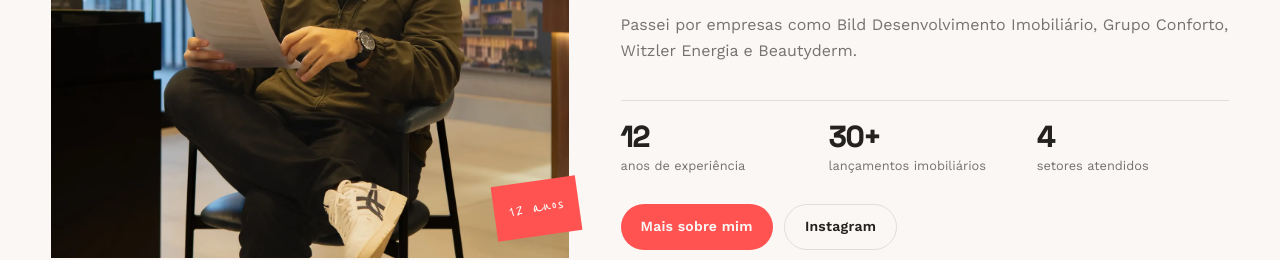
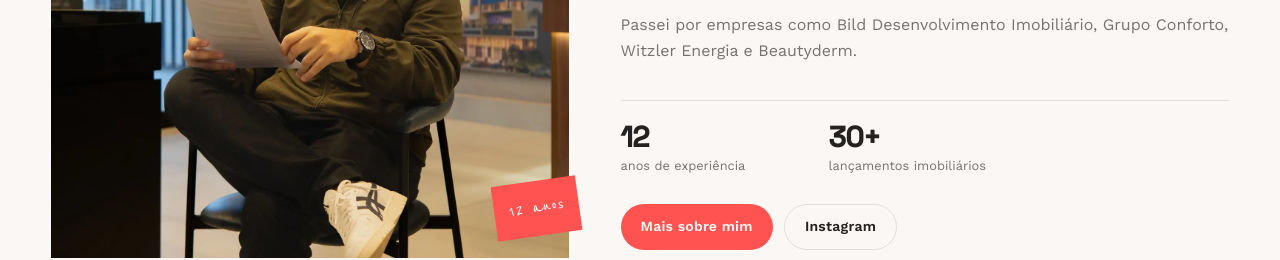
Before and after one commit to joaoroim/portfolio, a plain HTML site: page index.html in a window 1280 px wide. Shown: the part 3182-3442 px from the top of the page. Drawn offline with Linux system fonts and the light colour scheme.

Commit message:
Remove '4 setores atendidos' da seção Quem sou
Co-Authored-By: Claude Opus 5.5 <noreply@anthropic.com>

```diff
--- a/index.html
+++ b/index.html
@@ -114,7 +114,6 @@
           <div class="stats">
             <div><strong>12</strong><span>anos de experiência</span></div>
             <div><strong>30+</strong><span>lançamentos imobiliários</span></div>
-            <div><strong>4</strong><span>setores atendidos</span></div>
           </div>
           <div class="actions">
             <a class="btn btn-primary" href="sobre.html">Mais sobre mim</a>
```
